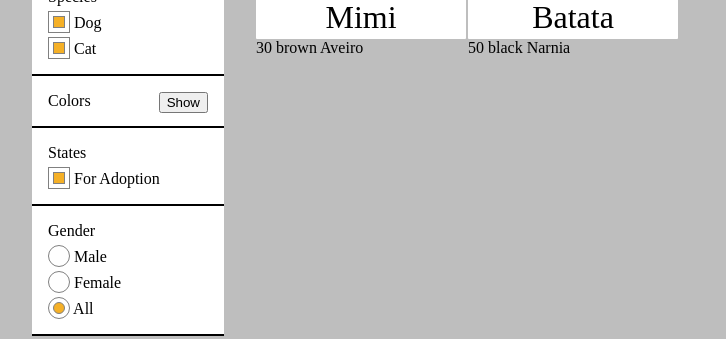
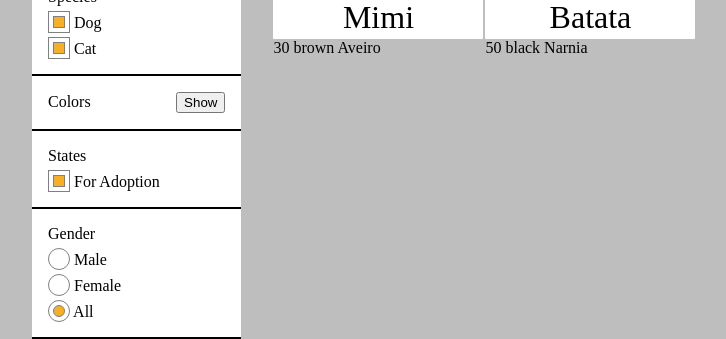
Before and after one commit to nuno-fao/LTW, a PHP site: page /pages/main.php in a window 1280 px wide. Shown: the part 478-817 px from the top of the page, without its empty margins (32-758 px from the left). Run offline with PHP 8.4, Linux system fonts and the light colour scheme; data comes from the database, SQL or seed files in the repository.

Commit message:
fixed text overflow error

```diff
--- a/src/css/layout.css
+++ b/src/css/layout.css
@@ -19,7 +19,7 @@ header .login_register {
 }
 
 aside {
-    width: 12em;
+    width: 16em;
 }
 
 .login_register_form {
--- a/src/css/style.css
+++ b/src/css/style.css
@@ -158,6 +158,7 @@ div.intRange {
 }
 .textInput input.textInput{
     padding: 0.5em;
+    width: 100%;
 }
 
 .intRange div{
@@ -169,6 +170,14 @@ div.intRange {
 }
 .dropdown_content{
     display: none;
+}
+
+div.drop_down{
+    display: flex;
+}
+
+label.drop_down{
+    margin: auto auto auto 0;
 }
 
 .multipleSelector label span,
--- a/src/templates/tpl_main.php
+++ b/src/templates/tpl_main.php
@@ -58,8 +58,10 @@ function draw_aside(){?>
                 </div>
             </div>
             <div class="multipleSelector">
-                <label>Colors</label>
-                <button onclick="dropdown('colors_dropdown')" class="dropdown_button">Show</button>
+                <div class="drop_down">
+                    <label class="drop_down">Colors</label>
+                    <button onclick="dropdown('colors_dropdown')" class="dropdown_button">Show</button>
+                </div>
                 <div id="colors_dropdown" class="dropdown_content">
                     <?php
                     $colors = get_colors();
```
